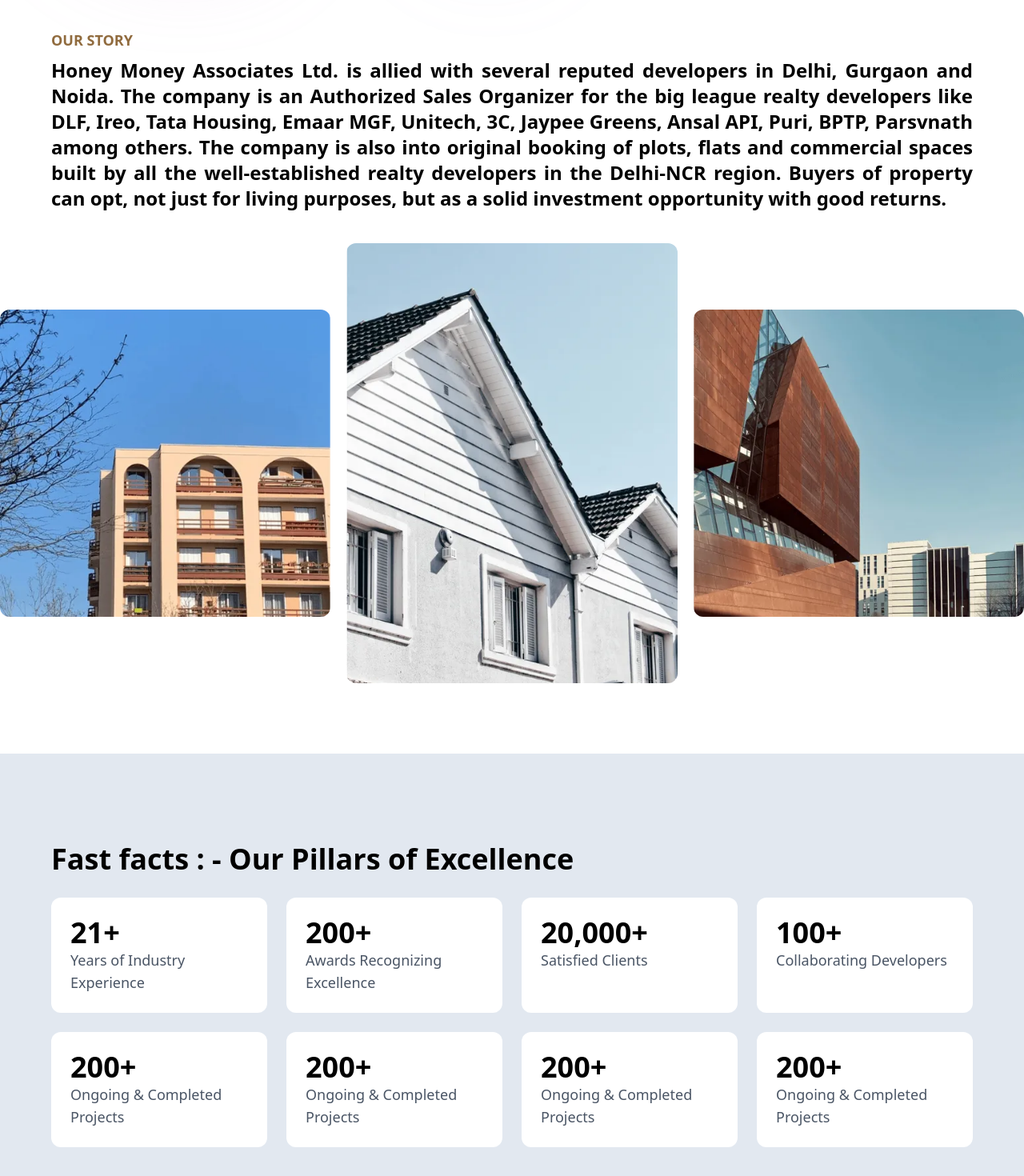
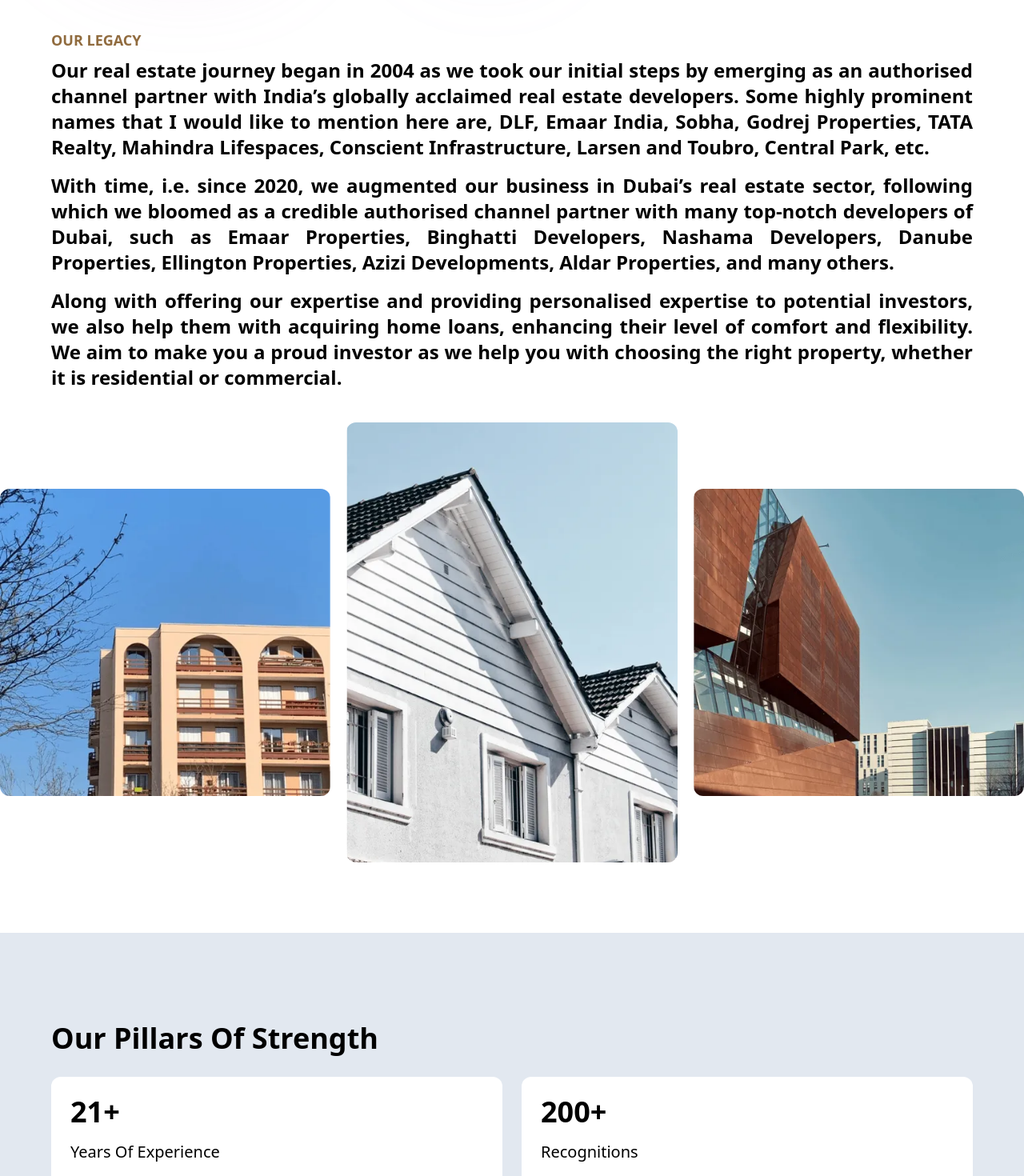
Before and after one commit to monirulislamkhan/honeymoneyassociates, a Next.js app: page / in a window 1280 px wide. Shown: the part 820-2290 px from the top of the page at 80% size. Built offline with nearby package versions, Linux system fonts and the light colour scheme.

Commit message:
Add static content images are pending

```diff
--- a/app/globals.css
+++ b/app/globals.css
@@ -46,4 +46,7 @@
   .iti__search-input {
     @apply border-primary-600 outline-primary-600 px-2 py-1;
   }
+  .iti{
+    @apply block!
+  }
 }
--- a/app/page.jsx
+++ b/app/page.jsx
@@ -8,14 +8,10 @@
 import Header from "@/components/header";
 
 const stats = [
-  { id: 1, name: 'Years of Industry Experience', value: '21+' },
-  { id: 2, name: 'Awards Recognizing Excellence', value: '200+' },
-  { id: 3, name: 'Satisfied Clients', value: '20,000+' },
-  { id: 4, name: 'Collaborating Developers', value: '100+' },
-  { id: 5, name: 'Ongoing & Completed Projects', value: '200+' },
-  { id: 6, name: 'Ongoing & Completed Projects', value: '200+' },
-  { id: 7, name: 'Ongoing & Completed Projects', value: '200+' },
-  { id: 8, name: 'Ongoing & Completed Projects', value: '200+' },
+  { id: 1, name: 'Victoriously Serving Our Clients With An Exclusively Customized Experience According To Their Needs', value: '21+', lebel: 'Years Of Experience' },
+  { id: 2, name: 'Receiving Awards Of Excellence From Renowned Establishments, We Aim To Constantly Strive On The Path Of Victory', value: '200+', lebel: 'Recognitions' },
+  { id: 3, name: 'We Are Consistently Fulfilling Our Goal To Fill Our Investors With Real Meaning Of Happiness', value: '20,000+', lebel: 'Satisfied Clients' },
+  { id: 4, name: 'We Are Channel Partners With Globally Recognized Real Estate Developers', value: '100+', lebel: 'Collaborating Developers' },
 ]
 
 const links = [
@@ -53,9 +49,7 @@
                 <small className="text-base md:text-lg text-primary font-semibold">We Are</small>
                 <h1 className="mb-4 lg:mb-6 uppercase">Honey Money Associates Limited</h1>
               </div>
-              <div className="text-lg lg:text-xl"><strong>Honey Money Associates Ltd.</strong>, a subsidiary of HCO Group of companies, is a professional
-                service provider for all real estate needs. ‘Together we all grow’ is our motto and is in fact the
-                philosophy HCO Group believes in.</div>
+              <div className="text-lg lg:text-xl"><strong>Showcasing Diverse Tailor-Made Services </strong>Honey Money Associates Ltd., a comprehensive forum, catering to all aspirations of prospective clients with regard to real estate, printing, advertising, and packaging services. We have taken pride in emerging as a team of professionals, since 2004, offering a wide range of tailor-made solutions that fill each one of our clients with joy and contentment and we have extended our business outside of India.</div>
               <a href="" className="mt-4 inline-flex text-lg items-center gap-2"><span className="font-semibold">Learn More</span>  <FontAwesomeIcon icon={faArrowRightLong} /></a>
             </div>
             <div className="">
@@ -67,13 +61,12 @@
         {/* About Section */}
         <section className="relative py-16">
           <div className="max-w-6xl mx-auto max-xl:px-6">
-            <small className="uppercase text-lg font-semibold inline-block mb-2 text-primary">Our Story</small>
-            <p className="text-2xl font-semibold"><strong>Honey Money Associates Ltd.</strong> is allied with several reputed developers in <strong>Delhi, Gurgaon and
-              Noida</strong>. The company is an Authorized Sales Organizer for the big league realty developers like <strong>DLF, Ireo, Tata Housing, Emaar MGF, Unitech, 3C, Jaypee Greens, Ansal API, Puri, BPTP,
-                Parsvnath</strong> among others. The company is also into original booking of plots, flats and
-              commercial spaces built by all the well-established realty developers in the Delhi-NCR region.
-              Buyers of property can opt, not just for living purposes, but as a solid investment opportunity
-              with good returns.</p>
+            <small className="uppercase text-lg font-semibold inline-block mb-2 text-primary">Our Legacy</small>
+            <p className="text-2xl font-semibold">Our real estate journey began in 2004 as we took our initial steps by emerging as an authorised channel partner with India’s globally acclaimed real estate developers. Some highly prominent names that I would like to mention here are, DLF, Emaar India, Sobha, Godrej Properties, TATA Realty, Mahindra Lifespaces, Conscient Infrastructure, Larsen and Toubro, Central Park, etc.</p>
+            <p className="text-2xl font-semibold">With time, i.e. since 2020, we augmented our business in Dubai’s real estate sector, following which we bloomed as a credible authorised channel partner with many top-notch developers of Dubai, such as Emaar Properties, Binghatti Developers, Nashama Developers, Danube Properties, Ellington Properties, Azizi Developments, Aldar Properties, and many others.
+            </p>
+            <p className="text-2xl font-semibold">Along with offering our expertise and providing personalised expertise to potential investors, we also help them with acquiring home loans, enhancing their level of comfort and flexibility. We aim to make you a proud investor as we help you with choosing the right property, whether it is residential or commercial.
+            </p>
 
           </div>
 
@@ -90,12 +83,13 @@
         <section className="bg-slate-200">
           <div className="mx-auto max-w-6xl max-xl:px-6 py-28">
             <div className="">
-              <div className="text-4xl font-bold mb-7">Fast facts : - Our Pillars of Excellence</div>
+              <div className="text-4xl font-bold mb-7">Our Pillars Of Strength</div>
             </div>
-            <div className="grid grid-cols-1 sm:grid-cols-2 md:grid-cols-3 lg:grid-cols-4 gap-6">
+            <div className="grid grid-cols-1 sm:grid-cols-2 gap-6">
               {stats.map(stat => (
                 <div className="bg-white p-6 rounded-xl" key={stat.id}>
                   <dl className="mx-auto flex flex-col">
+                    <span className="text-xl block py-4">{stat.lebel}</span>
                     <dt className="text-lg text-gray-600">{stat.name}</dt>
                     <dd className="order-first text-2xl font-bold  sm:text-4xl">
                       {stat.value}
@@ -117,8 +111,9 @@
               </div>
               <figcaption className="flex flex-col justify-center pb-8 px-5 xl:p-12 lg:max-w-[450px]">
                 <span className="inline-flex items-center gap-2 text-primary-300 py-2 px-4 rounded-full bg-slate-700 self-start font-semibold text-sm"><FontAwesomeIcon icon={faStar} /> Get in touch</span>
-                <div className="text-2xl md:text-3xl lg:text-4xl font-semibold py-4 text-white">Buy Properties from India HcoRealEstates</div>
-                <p className="text-left text-gray-300 md:text-lg">Lorem ipsum dolor sit amet consectetur adipisicing elit. Tenetur quas officiis rerum corporis, dicta consequatur.</p>
+                <div className="text-2xl md:text-3xl lg:text-4xl font-semibold py-4 text-white">Buy Properties From HCO Real Estates</div>
+                <p className="text-left text-gray-300 md:text-lg">HCO Real Estates is your go-to place when it comes to attaining authentic information and ideal assistance, with respect to top real estate developers in India. By providing a well-crafted experience, will help you to choose the most righteous development, benefiting you in the long run.
+                </p>
                 <a target="_blank" className="bg-white text-slate-900 font-semibold py-2.5 px-4 rounded-full inline-flexgap-2 self-start text-lg group-hover:ml-4 transition-all before:absolute before:inset-0 before:z-10" href="https://www.hcorealestates.com/">Start Exploring <FontAwesomeIcon icon={faCircleArrowRight} /></a>
               </figcaption>
             </figure>
@@ -129,8 +124,8 @@
               </div>
               <figcaption className="flex flex-col justify-center pb-8 px-5 xl:p-12 lg:max-w-[450px]">
                 <span className="inline-flex items-center gap-2 text-primary-300 py-2 px-4 rounded-full bg-slate-700 self-start font-semibold text-sm"><FontAwesomeIcon icon={faStar} /> Get in touch</span>
-                <div className="text-2xl md:text-3xl lg:text-4xl font-semibold py-4 text-white">Buy Properties from India HcoRealEstates</div>
-                <p className="text-left text-gray-300 md:text-lg">Lorem ipsum dolor sit amet consectetur adipisicing elit. Tenetur quas officiis rerum corporis, dicta consequatur.</p>
+                <div className="text-2xl md:text-3xl lg:text-4xl font-semibold py-4 text-white">Buy Properties From Dubai Housing</div>
+                <p className="text-left text-gray-300 md:text-lg">At Dubai Housing, we, as channel partners with globally recognized developers emphasize on offering the most accurate guidance and a meticulously crafted experience to our prospective home buyers and investors in choosing the right property and neighbourhood.</p>
                 <a target="_blank" className="bg-white text-slate-900 font-semibold py-2.5 px-4 rounded-full inline-flexgap-2 self-start text-lg group-hover:ml-4 transition-all before:absolute before:inset-0 before:z-10" href="https://www.dubaihousing-ae.com/">Start Exploring <FontAwesomeIcon icon={faCircleArrowRight} /></a>
               </figcaption>
             </figure>
@@ -146,9 +141,10 @@
               </div>
               <div className="lg:col-span-1 lg:self-center">
                 <div className="text-4xl font-semibold mb-3">Our Mission</div>
-                <p>Lorem ipsum dolor sit amet consectetur adipisicing elit. Amet eveniet sed asperiores ducimus explicabo ea nulla molestias animi vitae voluptas numquam pariatur sapiente possimus, fugiat iure perspiciatis aliquid rerum ut quasi aspernatur! Nulla dolorum, est voluptatem, repellat impedit ut neque labore sit dolore et, laborum dolorem consequuntur. Reiciendis corporis odit ut, maiores veniam odio.</p>
+                <p>At Honey Money Associates Ltd, our first and foremost goal is to identify and comprehend the specifications of our clients in a detailed manner in order to offer them the right opportunities that are dedicatedly crafted according to their needs.</p>
 
-                <p>Lorem ipsum dolor sit amet consectetur adipisicing elit. Qui obcaecati eum praesentium, ex temporibus sed aspernatur perspiciatis explicabo nulla quia? Repellendus distinctio iusto provident eum consequatur. Maiores eveniet nesciunt quod exercitationem beatae cum ipsam impedit?</p>
+                <p>As we have teamed up with top real estate developers and become their channel partners, we endeavour on a path where we guide our clients to come across various options, with regard to real estate developments. <strong>  We deliver what we claim</strong> and this motto lies at the core of Honey Money Associates Limited.</p>
+                <p>In this technology-driven world which indeed plays a key role in real estate, our goal is to offer ideally crafted options and accordingly solutions to our respective clientele. We keep our clients updated by offering them insights on the recent market trends so that they can have authentic information, with regard to the amount of capital appreciation on a particular property along with a location.</p>
               </div>
             </div>
           </div>
@@ -156,59 +152,37 @@
 
         {/* Why Choose Us */}
         <section className="py-12 lg:py-32">
-          <div className="max-w-6xl mx-auto">
-            <div className="grid grid-cols-1 lg:grid-cols-2 gap-6">
-              <div className="col-span-1">
+          <div className="max-w-6xl mx-auto text-center">
+            <div className="text-4xl font-semibold mb-10">Our Vission</div>
+            <div className="grid grid-cols-1 md:grid-cols-3 gap-6">
+              {/* <div className="col-span-1">
                 <Image src="/images/vission.svg" alt="Banner" className="w-full lg:h-96" width={330} height={450} />
+              </div> */}
+              <div className="p-8 border border-slate-200 bg-slate-100 rounded-md">
+                <div className="font-semibold text-xl mb-2">Ideal Assistance</div>
+                <div className="">Guiding People To Choose An Ideal Property From An Extensive Range Of Options
+                </div>
               </div>
-              <div className="lg:col-span-1 lg:self-center">
-                <div className="text-4xl font-semibold mb-3">Our Vission</div>
-                <p>Lorem ipsum dolor sit amet consectetur adipisicing elit. Voluptatem beatae itaque nihil repudiandae consequatur non recusandae, laboriosam vitae asperiores autem officia veritatis nesciunt deserunt velit.</p>
-                <ul className="flex flex-col space-y-8">
-                  <li className="flex gap-5 items-center">
-                    <FontAwesomeIcon icon={faCheck} className="text-2xl text-primary self-start mt-1.5" />
-                    <div className="text-slate-700">
-                      <span className="block text-xl font-medium">Extensive Property Listings</span> A diverse range of properties to suit every need and budget.
-                    </div>
-                  </li>
-                  <li className="flex gap-5 items-center">
-                    <FontAwesomeIcon icon={faCheck} className="text-2xl text-primary self-start mt-1.5" />
-                    <div className="text-slate-700">
-                      <span className="block text-xl font-medium">Extensive Property Listings</span> A diverse range of properties to suit every need and budget.
-                    </div>
-                  </li>
-                  <li className="flex gap-5 items-center">
-                    <FontAwesomeIcon icon={faCheck} className="text-2xl text-primary self-start mt-1.5" />
-                    <div className="text-slate-700">
-                      <span className="block text-xl font-medium">Extensive Property Listings</span> A diverse range of properties to suit every need and budget.
-                    </div>
-                  </li>
-                  <li className="flex gap-5 items-center">
-                    <FontAwesomeIcon icon={faCheck} className="text-2xl text-primary self-start mt-1.5" />
-                    <div className="text-slate-700">
-                      <span className="block text-xl font-medium">Extensive Property Listings</span> A diverse range of properties to suit every need and budget.
-                    </div>
-                  </li>
-                </ul>
+              <div className="p-8 border border-slate-200 bg-slate-100 rounded-md">
+                <div className="font-semibold text-xl mb-2">Analysis Of Recent Trends</div>
+                <div className="">Providing Accurate Information On The Statistics Of Real Estate Sector</div>
+              </div>
+              <div className="p-8 border border-slate-200 bg-slate-100 rounded-md">
+                <div className="font-semibold text-xl mb-2">Ensuring Transparency</div>
+                <div className="">Adhering To Ethical Business Practices As We Deliver Our Services</div>
               </div>
             </div>
           </div>
         </section>
 
-
         <section>
           <div className="relative isolate overflow-hidden py-24 sm:py-32">
-            <Image alt="" src="/images/our-office.webp" width={1400} height={550} className="absolute inset-0 -z-10 size-full object-cover lg:h-[600px]" />
+            <Image alt="Seeking A More Custom-Made Experience?" src="/images/our-office.webp" width={1400} height={550} className="absolute inset-0 -z-10 size-full object-cover lg:h-[600px]" />
             <div className="absolute inset-0 -z-1 bg-slate-900/75"></div>
-            <div className="mx-auto max-w-6xl px-5 lg:px-8">
-              <div className="mx-auto max-w-2xl text-center">
-                <h3 className="text-3xl font-semibold tracking-tight text-white sm:text-5xl">Looking for something specific?</h3>
-                <div className="mt-8 text-lg font-medium text-pretty text-gray-300">
-                  Anim aute id magna aliqua ad ad non deserunt sunt. Qui irure qui lorem cupidatat commodo. Elit sunt amet
-                  fugiat veniam occaecat fugiat.
-                </div>
-                <Link href="/contact-us/" className="inline-block mt-8 px-8 py-2 text-lg font-semibold text-white bg-primary rounded-lg hover:bg-primary-600">Get In Touch</Link>
-              </div>
+            <div className="mx-auto max-w-6xl px-5 lg:px-8 text-center">
+              <h3 className="text-3xl font-semibold tracking-tight text-white sm:text-5xl">Seeking A More Custom-Made Experience?</h3>
+              <div className="mt-8 text-lg font-medium text-pretty text-gray-300">We are all ears to each one of your wants and needs, specializing in making your experience worth remembering for an entire lifetime. We will give you a much-personalized guidance, ultimately filling you with gratitude and contentment.</div>
+              <Link href="/contact-us/" className="inline-block mt-8 px-8 py-2 text-lg font-semibold text-white bg-primary rounded-lg hover:bg-primary-600">Get In Touch</Link>
             </div>
           </div>
         </section>
```
Also changed, not shown: components/main-form.jsx (+20 -14 lines).
